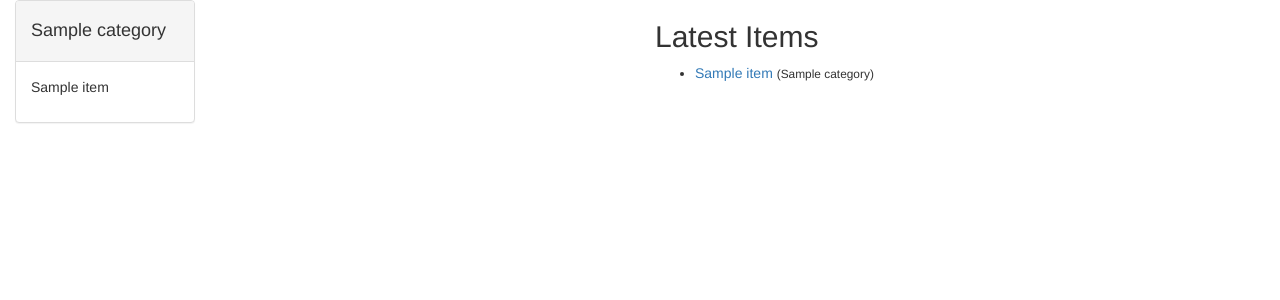
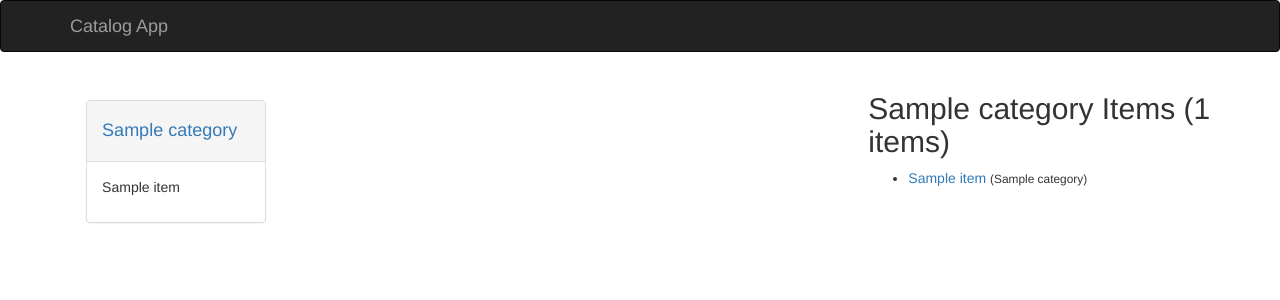
Before and after one commit to torston/item-catalog, a Flask app: a page that uses templates/index.html in a window 1280 px wide. Shown: the top 300 px of the page. Run offline with Flask 2, Linux system fonts and the light colour scheme; tables that the repository leaves empty hold one stand-in row (values such as "Sample post"); some libraries are stand-ins or nearby versions.

Commit message:
updates templates

```diff
--- a/application.py
+++ b/application.py
@@ -56,16 +56,14 @@ def category_items(category_name):
     if request.path.endswith('.json'):
         return jsonify(json_list=[i.serialize for i in items])
 
-    categories = session.query(Category).all()
-
     logged_in = True
     return render_template('index.html',
-                           categories=categories,
+                           categories=[category],
                            current_category=category_name,
                            items=items,
                            logged_in=logged_in,
                            section_title="%s Items (%d items)" % (
-                               category_name, len(items)),
+                               category.name, len(items)),
                            )
 
 
--- /dev/null
+++ b/templates/base.html
@@ -0,0 +1,12 @@
+{% extends "bootstrap/base.html" %}
+
+{% block navbar %}
+<div class="navbar navbar-inverse">
+  <div class="container">
+    <div class="navbar-header">
+      <a class="navbar-brand" href="/">Catalog App</a>
+    </div>
+  </div>
+</div>
+
+{% endblock %}
--- a/templates/index.html
+++ b/templates/index.html
@@ -1,14 +1,13 @@
-{% extends "bootstrap/base.html" %}
+{% extends "base.html" %}
 
 {% block content %}
-<div class="col-md-6">
-  <div class="row">
+<div class="col-md-8" >
+  <div class="row" style="margin-top: 2em;">
     {% for category in categories %}
-      <div class="col-md-4 col-sm-6">
+      <div class="col-md-2 col-sm-2 col-sm-offset-1 col-md-offset-1">
         <div class="panel panel-default" style="width: 18rem;">
-
           <div class="panel-heading">
-            <h4>{{category.name}}</h4>
+            <h4><a href="{{url_for('category_items', category_name=category.name)}}">{{category.name}}</a></h4>
           </div>
           <div class="panel-body">
               {% for item in items %}
@@ -23,13 +22,13 @@
   </div>
 </div>
 
-<div class="col-md-6">
+<div class="col-md-4">
   <div id="latest-items" class="category-items">
-    <h2>Latest Items</h2>
+    <h2>{{ section_title }}</h2>
     <ul>
     {% for item in items %}
       <li>
-        <a href="{{url_for('item_details', item_name=item.name, category_name=item.category.name ) }}">{{item.name}}</a>
+        <a href="{{url_for('item_details', item_name=item.name, category_name=item.category.name)}}">{{item.name}}</a>
         <small>({{item.category.name}})</small>
       </li>
     {% endfor %}
--- a/templates/item_details.html
+++ b/templates/item_details.html
@@ -1,4 +1,4 @@
-{% extends "bootstrap/base.html" %}
+{% extends "base.html" %}
 
 {% block content %}
 <div class="container">
```
